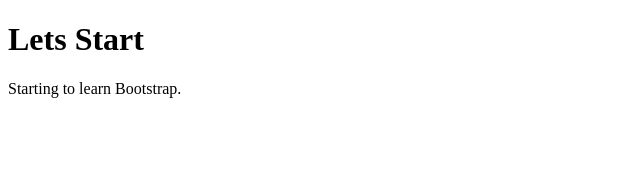
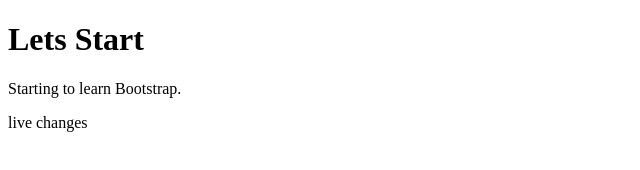
Before and after one commit to KaziSagar/bootstrap, a website: page index.html in a window 1280 px wide. Shown: the full height of the page, 0-640 px from the left. Drawn offline with Linux system fonts and the light colour scheme.

```diff
--- a/index.html
+++ b/index.html
@@ -7,5 +7,6 @@
   <body>
     <h1>Lets Start</h1>
     <p>Starting to learn Bootstrap.</p>
+    <p>live changes </p>
   </body>
 </html>
```
Also changed, not shown: package.json (added, +24 -0 lines), 2 other files.
